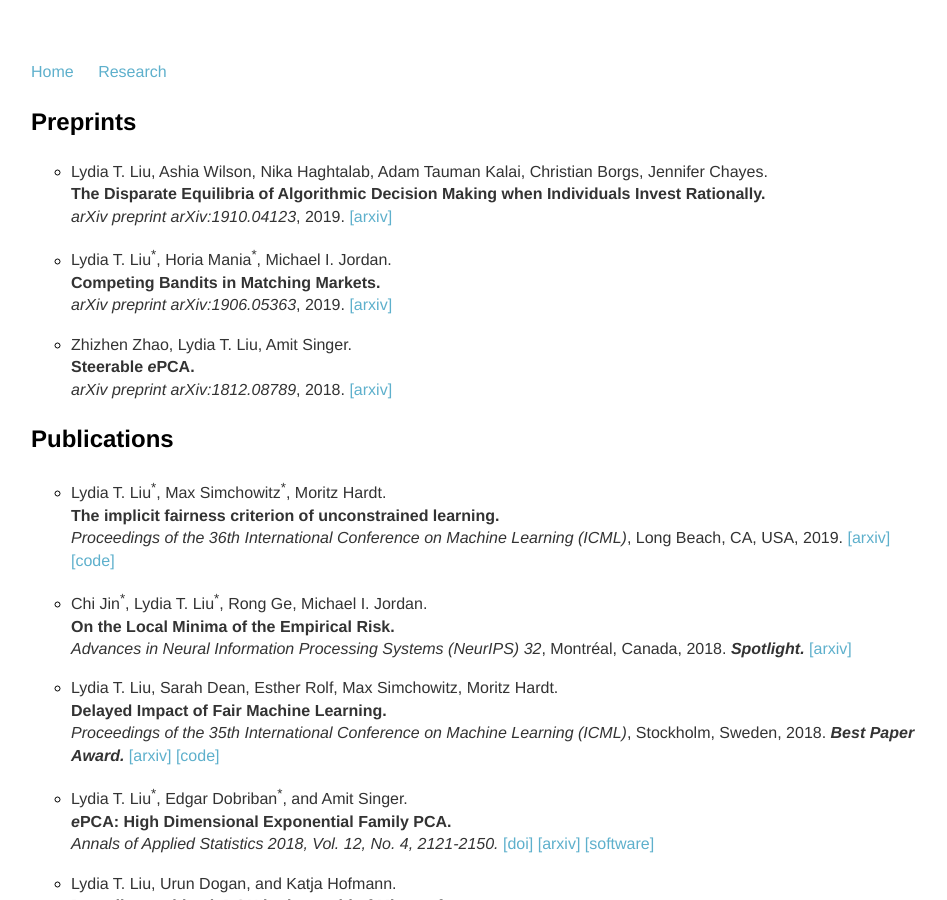
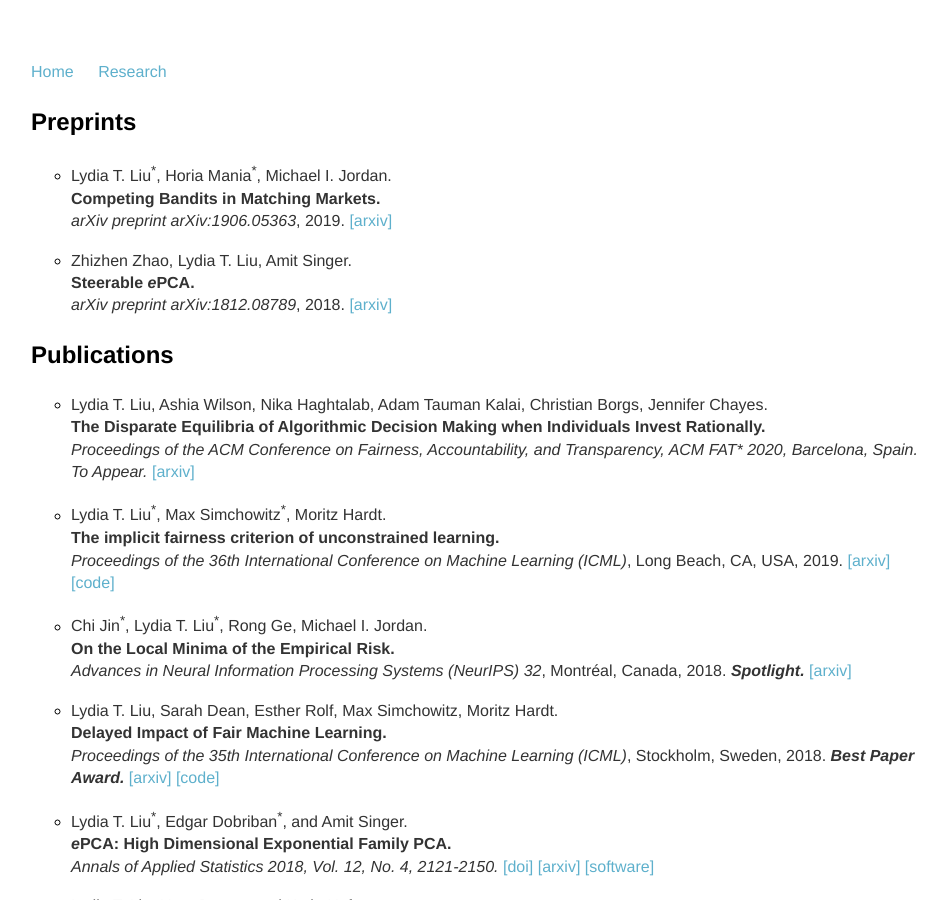
Before and after one commit to serenalwang/serenalwang.github.io, a Jekyll site: the page built from projects.md, in a window 1280 px wide and 900 px high. Shown: the whole window, without its empty margins (161-1108 px from the left). Built offline with Jekyll 4.4.1, drawn with Linux system fonts in a browser that asks for light colours.

Commit message:
Update projects.md

```diff
--- a/projects.md
+++ b/projects.md
@@ -4,10 +4,6 @@ title: Research
 ---
 
 ### Preprints
-
-* Lydia T. Liu, Ashia Wilson, Nika Haghtalab, Adam Tauman Kalai, Christian Borgs, Jennifer Chayes.
-**The Disparate Equilibria of Algorithmic Decision Making when Individuals Invest Rationally.**
-*arXiv preprint arXiv:1910.04123*, 2019. [[arxiv]](https://arxiv.org/abs/1910.04123)
 
 * Lydia T. Liu<sup>\*</sup>, Horia Mania<sup>\*</sup>, Michael I. Jordan.
 **Competing Bandits in Matching Markets.**
@@ -18,6 +14,11 @@ title: Research
 *arXiv preprint arXiv:1812.08789*, 2018. [[arxiv]](https://arxiv.org/abs/1812.08789)
 
 ### Publications
+
+* Lydia T. Liu, Ashia Wilson, Nika Haghtalab, Adam Tauman Kalai, Christian Borgs, Jennifer Chayes.
+**The Disparate Equilibria of Algorithmic Decision Making when Individuals Invest Rationally.**
+*Proceedings of the ACM Conference on Fairness, Accountability, and Transparency, ACM FAT\* 2020, Barcelona, Spain. To Appear.*
+[[arxiv]](https://arxiv.org/abs/1910.04123)
 
 * Lydia T. Liu<sup>\*</sup>, Max Simchowitz<sup>\*</sup>, Moritz Hardt.
 **The implicit fairness criterion of unconstrained learning.**
```
